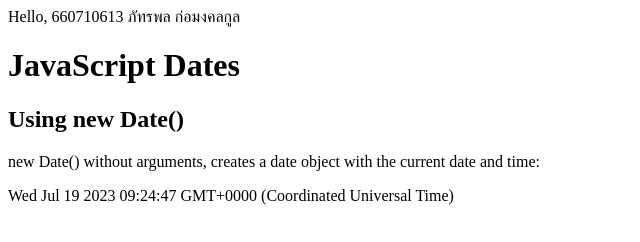
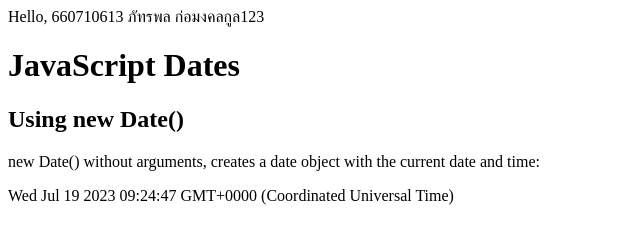
Before and after one commit to 660710613/517101_613, a plain HTML site: page index.html in a window 1280 px wide. Shown: the full height of the page, 0-640 px from the left. Drawn offline with Linux system fonts and the light colour scheme.

Commit message:
Update index.html
Add 123

```diff
--- a/index.html
+++ b/index.html
@@ -2,7 +2,7 @@
 <html>
 
 <body>
-Hello, 660710613 ภัทรพล ก่อมงคลกูล
+Hello, 660710613 ภัทรพล ก่อมงคลกูล123
 <h1>JavaScript Dates</h1>
 <h2>Using new Date()</h2>
 <p>new Date() without arguments, creates a date object with the current date and time:</p>
```
